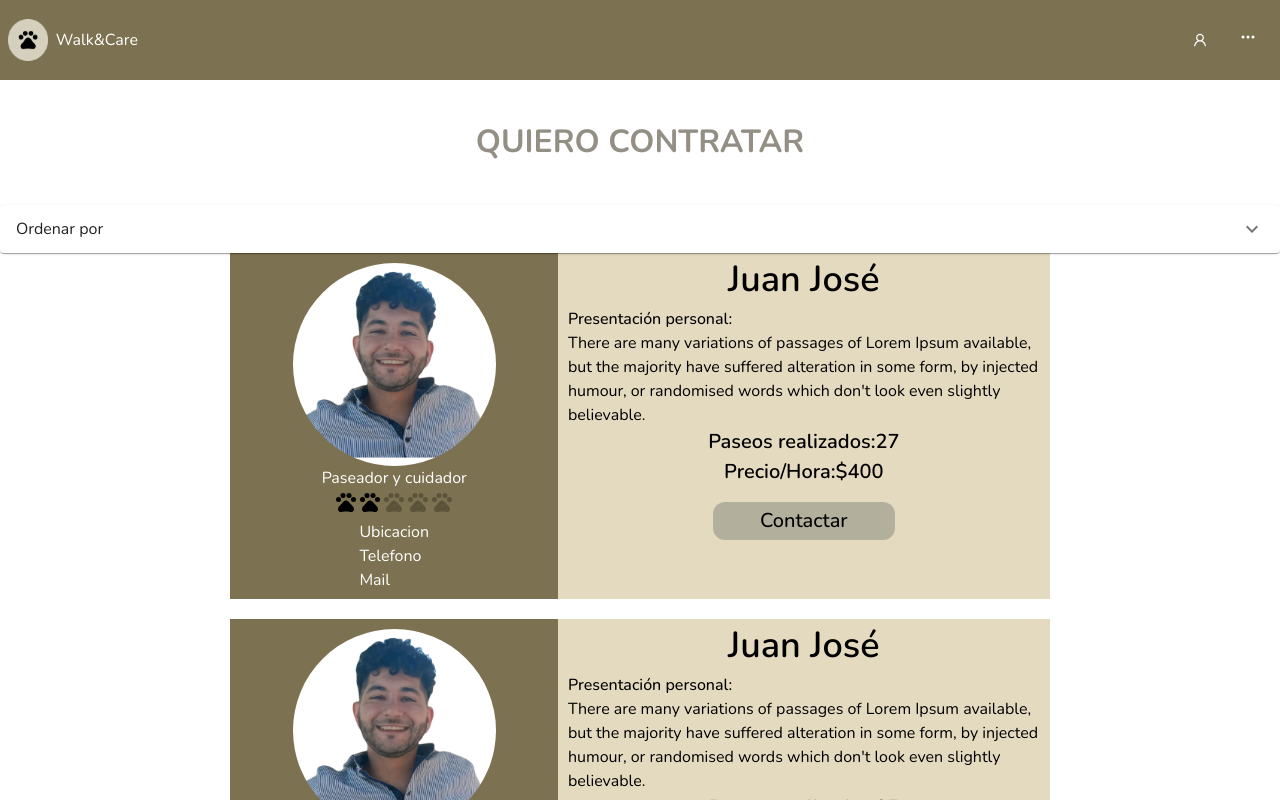
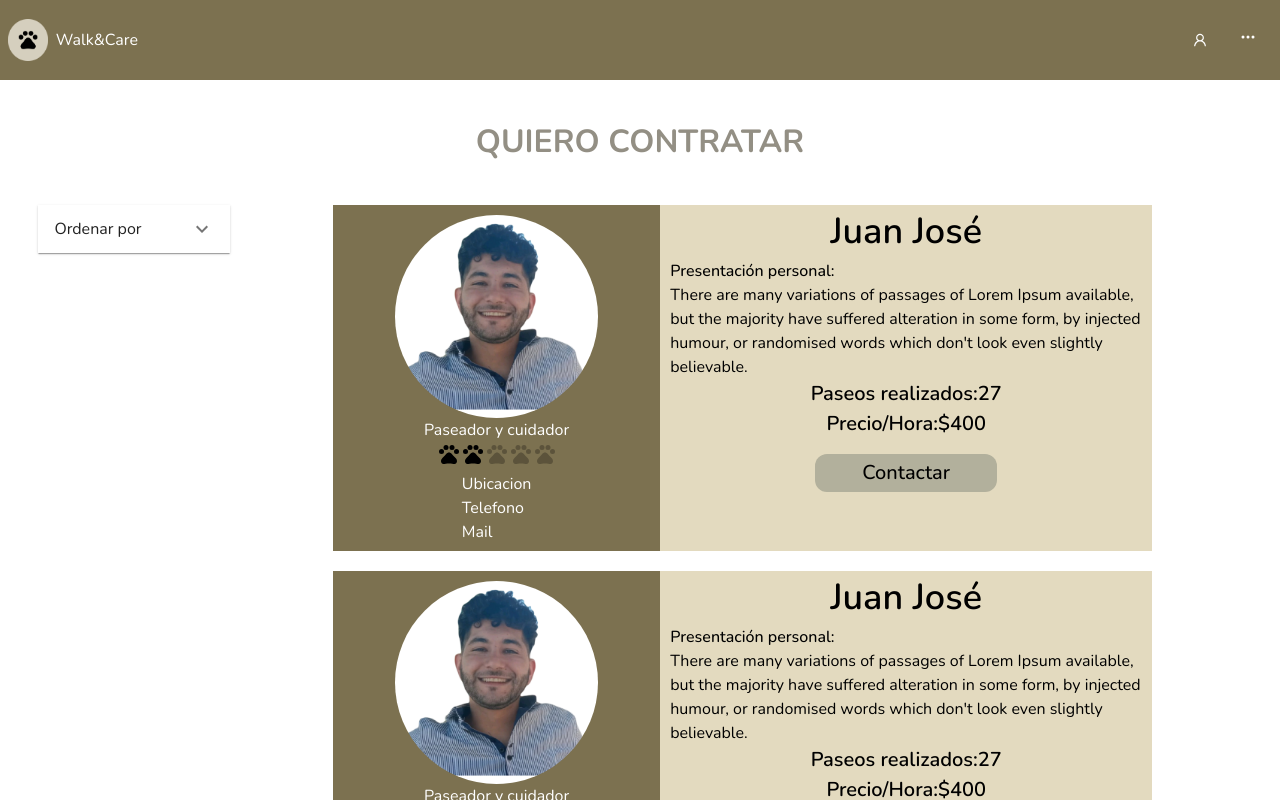
Before and after one commit to No-Country/s5-12-m-mern, a Next.js app in the folder frontend/: page /contratar in a window 1280 px wide. Shown: the top 800 px of the page. Built offline with nearby package versions, Linux system fonts and the light colour scheme.

Commit message:
contratar page -

```diff
--- a/frontend/app/contratar/contratar.module.css
+++ b/frontend/app/contratar/contratar.module.css
@@ -8,5 +8,15 @@
 
 .cardContainer{
     width: 80%;
-    margin-left: 10%;
+    /* margin-left: 10%; */
 }
+
+.filterButton{
+    width: 15%;
+    margin-left: 3%;
+  }
+
+
+.filterAndCardsCtn{
+    display: flex;
+}
--- a/frontend/app/contratar/page.jsx
+++ b/frontend/app/contratar/page.jsx
@@ -1,21 +1,22 @@
-'use client'
+"use client";
 import React from "react";
 import styles from "./contratar.module.css";
 import PaseadorCard from "./PaseadorCard";
 import Accordion from "@mui/material/Accordion";
-import AccordionSummary from '@mui/material/AccordionSummary';
-import AccordionDetails from '@mui/material/AccordionDetails';
-import ExpandMoreIcon from '@mui/icons-material/ExpandMore';
+import AccordionSummary from "@mui/material/AccordionSummary";
+import AccordionDetails from "@mui/material/AccordionDetails";
+import ExpandMoreIcon from "@mui/icons-material/ExpandMore";
 
-
-const { title, cardContainer } = styles;
+const { title, cardContainer, filterButton,filterAndCardsCtn } = styles;
 
 export default function Contratar() {
   return (
     <div>
       <h1 className={title}>QUIERO CONTRATAR</h1>
-      <div>
-      <Accordion>
+
+      <div className={filterAndCardsCtn}>
+        <div className={filterButton}>
+          <Accordion square={true}>
             <AccordionSummary
               expandIcon={<ExpandMoreIcon />}
               aria-controls="panel1a-content"
@@ -34,5 +35,6 @@ export default function Contratar() {
           <PaseadorCard />
         </div>
       </div>
+    </div>
   );
 }
```
Also changed, not shown: frontend/app/contratar/paseadorCard.module.css (line endings or trailing spaces). Lines whose indentation alone changed are shown as unchanged.
